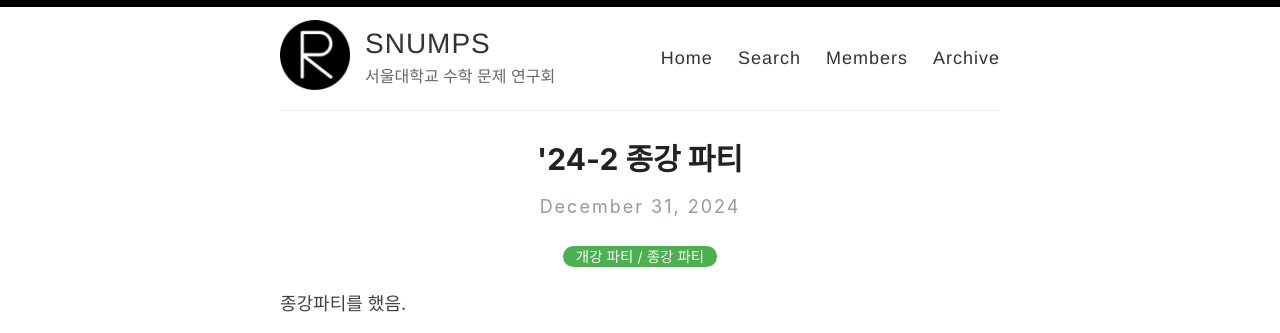
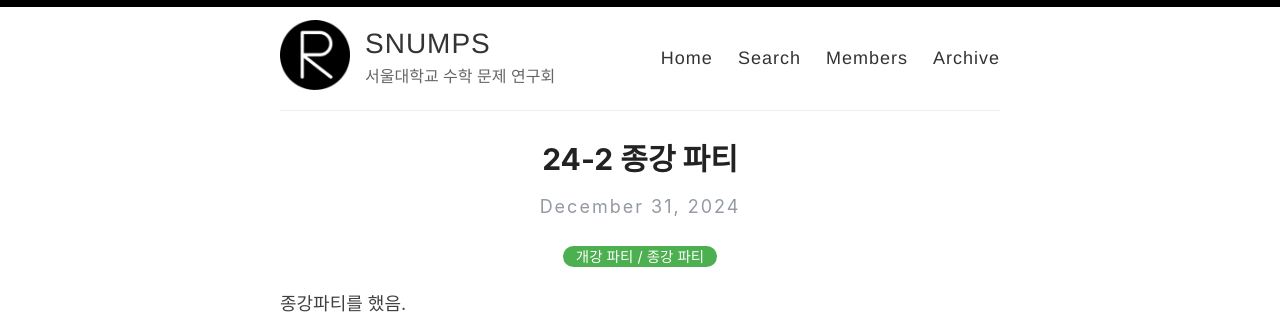
Before and after one commit to snumps/snumps.github.io, a Jekyll site: the page built from _posts/2024-12-31-24-2_종강_파티.md, in a window 1280 px wide. Shown: the top 333 px of the page. Built offline with Jekyll 4.4.1, drawn with Linux system fonts in a browser that asks for light colours.

Commit message:
명칭 수정

```diff
--- a/_posts/2024-12-31-24-2_종강_파티.md
+++ b/_posts/2024-12-31-24-2_종강_파티.md
@@ -1,6 +1,6 @@
 ---
 layout: post
-title:  "'24-2 종강 파티"
+title:  "24-2 종강 파티"
 categories: ["개강 파티 / 종강 파티"]
 semester: 24-2
 member: [김태영, 박하늘, 임형묵, 이상학, 김재희, 강예량, 장진호, 정재원, 정명진, 이강서]
```
